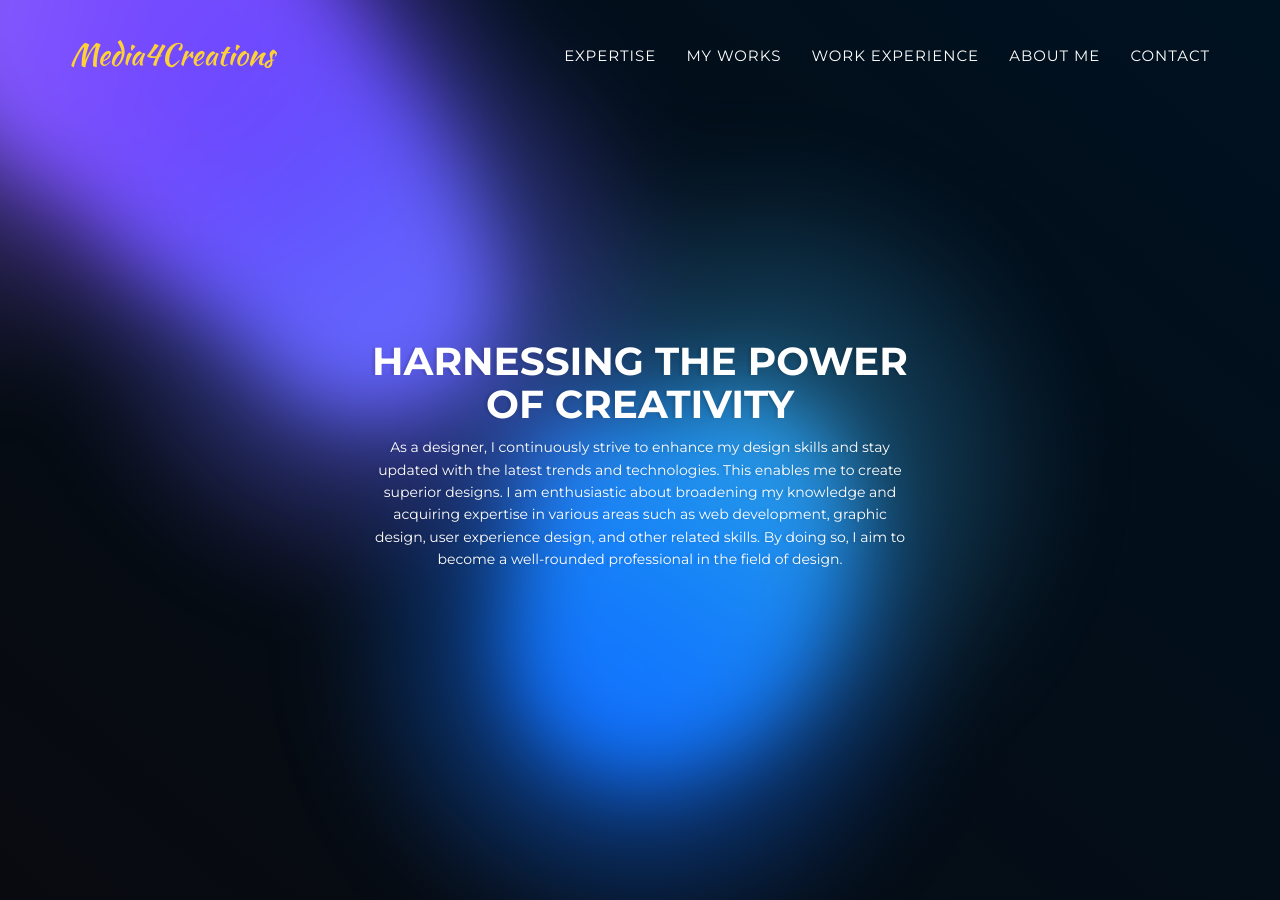
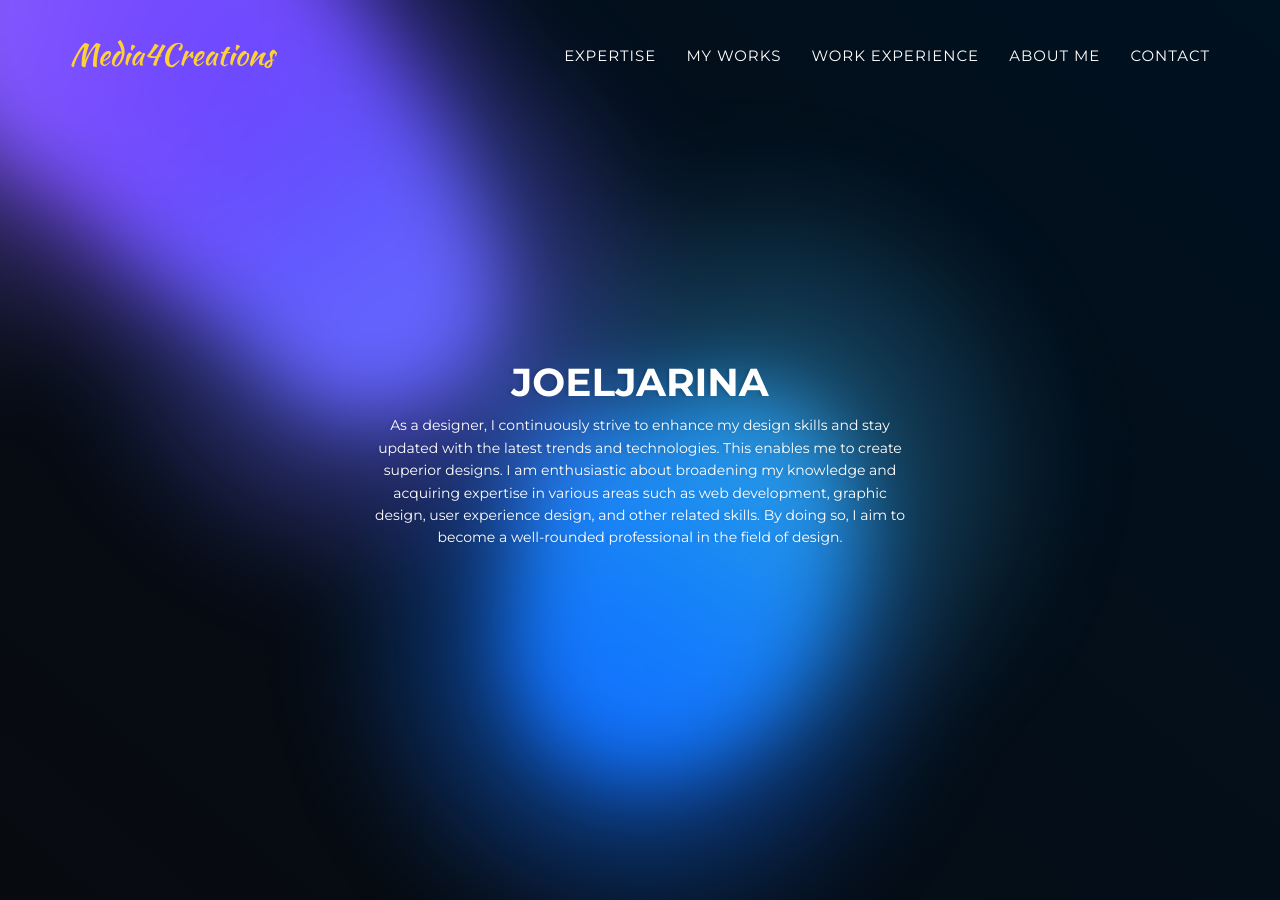
Before and after one commit to media4creations/aboutme, a Jekyll site: the page built from index.html, in a window 1280 px wide and 900 px high. Built offline with Jekyll 4.4.1, drawn with Linux system fonts in a browser that asks for light colours; some web fonts are replaced.

Commit message:
Update header.html

```diff
--- a/_includes/header.html
+++ b/_includes/header.html
@@ -52,7 +52,7 @@
             <rect width='100%' height='100%' preserveAspectRatio="xMidYMid meet" filter='url(#noiseFilter)' />
           </svg>
           <div class="content">
-            <h1>Harnessing the Power of Creativity</h1>
+            <h1>Joel<span>Jarina</span></h1>
             <p>As a designer, I continuously strive to enhance my design skills and stay updated with the latest trends and technologies. This enables me to create superior designs. I am enthusiastic about broadening my knowledge and acquiring expertise in various areas such as web development, graphic design, user experience design, and other related skills. By doing so, I aim to become a well-rounded professional in the field of design.</p>
           </div>
         </div>
```
